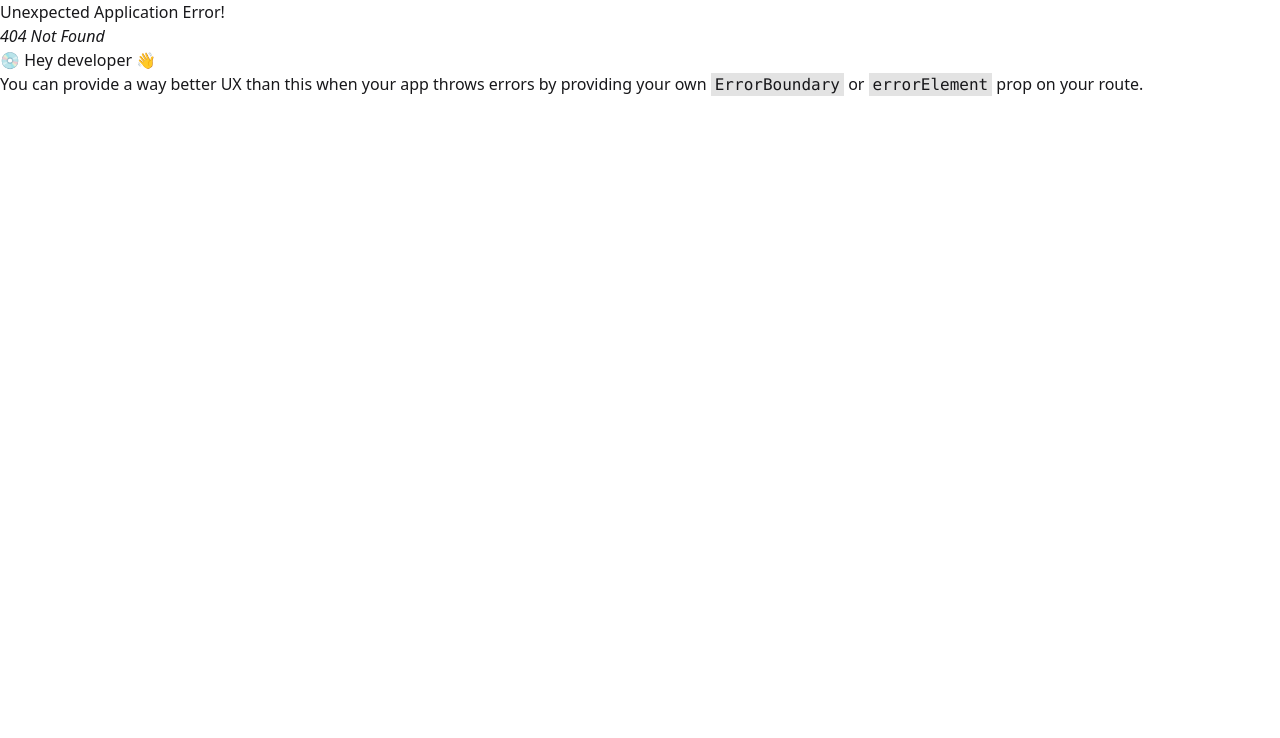
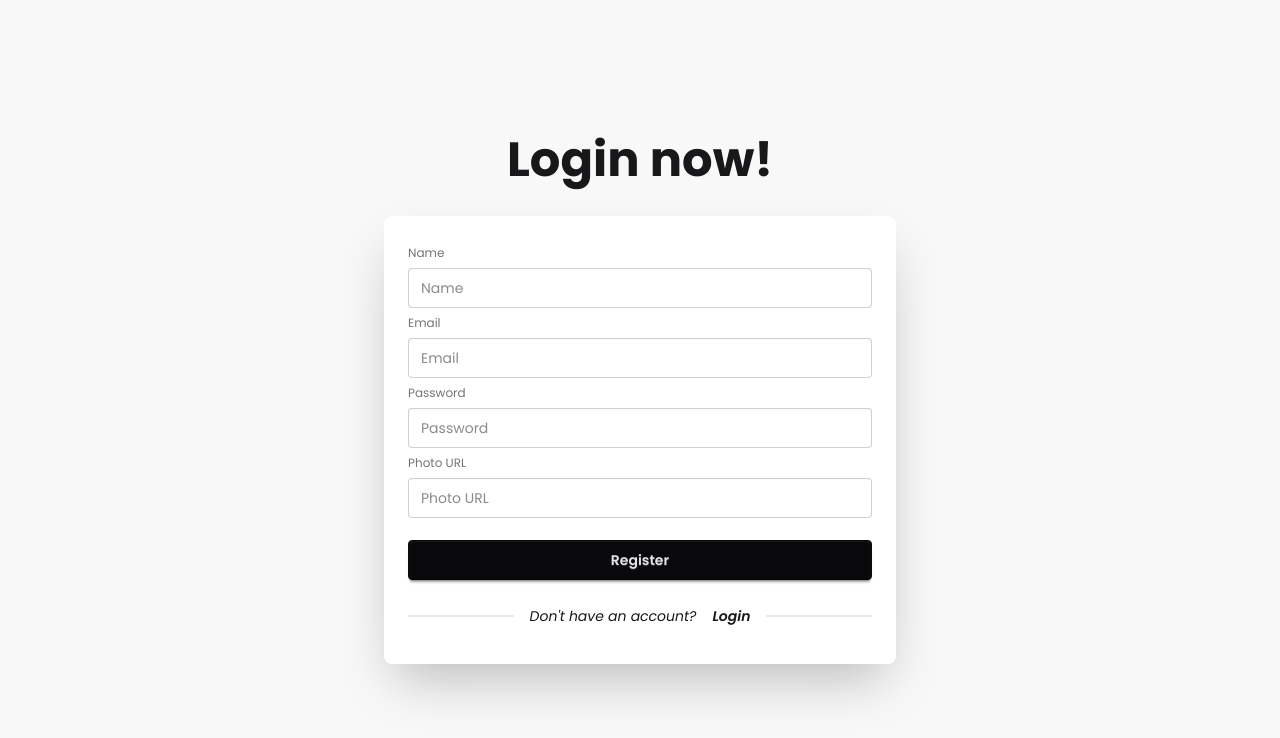
Before and after one commit to SajmulHossain/event-management, a React (Vite) app: page /auth/register in a window 1280 px wide. Before the commit this address had no page. Shown: the top 738 px of the page. Built offline with nearby package versions, Linux system fonts and the light colour scheme.

Commit message:
login and register page done

```diff
--- a/package.json
+++ b/package.json
@@ -7,12 +7,14 @@
     "dev": "vite",
     "build": "vite build",
     "lint": "eslint .",
-    "preview": "vite preview"
+    "preview": "vite preview",
+    "deploy": "npm run build && vercel --prod"
   },
   "dependencies": {
     "@tailwindcss/vite": "^4.1.11",
     "react": "^19.1.0",
     "react-dom": "^19.1.0",
+    "react-icons": "^5.5.0",
     "react-router": "^7.6.3",
     "tailwindcss": "^4.1.11"
   },
--- a/src/index.css
+++ b/src/index.css
@@ -1,14 +1,16 @@
+@import url("https://fonts.googleapis.com/css2?family=Poppins:ital,wght@0,100;0,200;0,300;0,400;0,500;0,600;0,700;0,800;0,900;1,100;1,200;1,300;1,400;1,500;1,600;1,700;1,800;1,900&display=swap");
+
 @import "tailwindcss";
 @plugin "daisyui";
 
 @theme {
-  --color-main: #98CD00;
-  --color-sec: #0118D8;
+  --color-main: #98cd00;
+  --color-sec: #0118d8;
 }
 
 @layer components {
   .section {
-    @apply max-w-7xl mx-auto;
+    @apply max-w-7xl mx-auto px-4 my-6 py-6 md:my-8 md:py-8 lg:my-12 lg:py-12;
   }
 
   .logo {
@@ -18,4 +20,24 @@
   .active {
     @apply text-sec;
   }
+
+  .flex-center {
+    @apply flex justify-center items-center;
+  }
 }
+
+@layer base {
+  button {
+    @apply cursor-pointer;
+  }
+
+  body {
+    font-family: "Poppins", sans-serif;
+  }
+}
+
+@layer utilities {
+  .input {
+    @apply w-full;
+  }
+}
--- /dev/null
+++ b/src/pages/auth/Login.jsx
@@ -0,0 +1,35 @@
+import { Link } from "react-router";
+
+const Login = () => {
+    return (
+      <section>
+        <div className="hero place-items-stretch bg-base-200 min-h-screen">
+          <div className="hero-content flex-col">
+            <div className="text-center lg:text-left">
+              <h2 className="text-5xl font-bold mb-4">Login now!</h2>
+            </div>
+            <div className="card bg-base-100 w-full max-w-lg shrink-0 shadow-2xl">
+              <div className="card-body">
+                <fieldset className="fieldset">
+                  <label className="label">Email</label>
+                  <input type="email" className="input" placeholder="Email" />
+                  <label className="label">Password</label>
+                  <input
+                    type="password"
+                    className="input"
+                    placeholder="Password"
+                  />
+                  <div>
+                  </div>
+                  <button className="btn btn-neutral mt-4">Login</button>
+                </fieldset>
+                <div className="divider italic">Don't have an account? <Link to='/auth/register' className="link-hover font-semibold">Register</Link></div>
+              </div>
+            </div>
+          </div>
+        </div>
+      </section>
+    );
+};
+
+export default Login;
--- /dev/null
+++ b/src/pages/auth/Register.jsx
@@ -0,0 +1,49 @@
+import { Link } from "react-router";
+
+const Register = () => {
+    return (
+      <section>
+        <div className="hero place-items-stretch bg-base-200 min-h-screen">
+          <div className="hero-content flex-col">
+            <div className="text-center lg:text-left">
+              <h2 className="text-5xl font-bold mb-4">Login now!</h2>
+            </div>
+            <div className="card bg-base-100 w-full max-w-lg shrink-0 shadow-2xl">
+              <div className="card-body">
+                <fieldset className="fieldset">
+                  <label className="label">Name</label>
+                  <input type="text" className="input" placeholder="Name" />
+                  <label className="label">Email</label>
+                  <input type="email" className="input" placeholder="Email" />
+                  <label className="label">Password</label>
+                  <input
+                    type="password"
+                    className="input"
+                    placeholder="Password"
+                  />
+                  <label className="label">Photo URL</label>
+                  <input
+                    type="text"
+                    className="input"
+                    placeholder="Photo URL"
+                  />
+                  <button className="btn btn-neutral mt-4">Register</button>
+                </fieldset>
+                <div className="divider italic">
+                  Don't have an account?
+                  <Link
+                    to="/auth/login"
+                    className="link-hover font-semibold"
+                  >
+                    Login
+                  </Link>
+                </div>
+              </div>
+            </div>
+          </div>
+        </div>
+      </section>
+    );
+};
+
+export default Register;
--- a/src/sharedComponents/Header.jsx
+++ b/src/sharedComponents/Header.jsx
@@ -1,5 +1,6 @@
-import { NavLink } from "react-router";
+import { Link, NavLink } from "react-router";
 import whiteLogo from "../assets/logo/2.png";
+import { FaBars } from "react-icons/fa";
 
 const Header = () => {
   const links = [
@@ -21,28 +22,19 @@ const Header = () => {
     },
   ];
   return (
-    <nav className="navbar section">
+    <nav className="navbar section py-0 my-0">
       <div className="navbar-start">
         <div className="dropdown">
-          <div tabIndex={0} role="button" className="btn btn-ghost lg:hidden">
-            <svg
-              xmlns="http://www.w3.org/2000/svg"
-              className="h-5 w-5"
-              fill="none"
-              viewBox="0 0 24 24"
-              stroke="currentColor"
-            >
-              <path
-                strokeLinecap="round"
-                strokeLinejoin="round"
-                strokeWidth="2"
-                d="M4 6h16M4 12h8m-8 6h16"
-              />{" "}
-            </svg>
-          </div>
+          <button
+            tabIndex={0}
+            role="button"
+            className="mr-4 border p-3 border-sec rounded-md lg:hidden"
+          >
+            <FaBars size={20} />
+          </button>
           <ul
             tabIndex={0}
-            className="menu menu-sm dropdown-content bg-base-100 rounded-box z-1 mt-3 w-52 p-2 shadow"
+            className="menu menu-sm dropdown-content rounded-box z-1 mt-3 w-52 p-2 font-semibold shadow bg-main"
           >
             {links.map((link, index) => (
               <li key={index}>
@@ -56,13 +48,13 @@ const Header = () => {
             ))}
           </ul>
         </div>
-        <a className="btn btn-ghost text-xl">
+        <Link to="/" className="flex items-center gap-2 text-xl">
           <img src={whiteLogo} className="logo" alt="logo" />
           <span className="hidden sm:block">EventSphere</span>
-        </a>
+        </Link>
       </div>
       <div className="navbar-center hidden lg:flex">
-        <ul className="menu menu-horizontal px-1">
+        <ul className="menu menu-horizontal font-semibold">
           {links.map((link, index) => (
             <li key={index}>
               <NavLink
@@ -76,7 +68,10 @@ const Header = () => {
         </ul>
       </div>
       <div className="navbar-end">
-        <a className="btn">Button</a>
+        <div className="join">
+          <Link to="/auth/login" className="btn join-item bg-sec text-white">Login</Link>
+          <Link to='/auth/register' className="btn join-item bg-sec text-white">Register</Link>
+        </div>
       </div>
     </nav>
   );
```
Also changed, not shown: src/routes/Router.jsx (+10 -0 lines), vercel.json (added), 2 other files (tests, documents, lock files or other folders).
